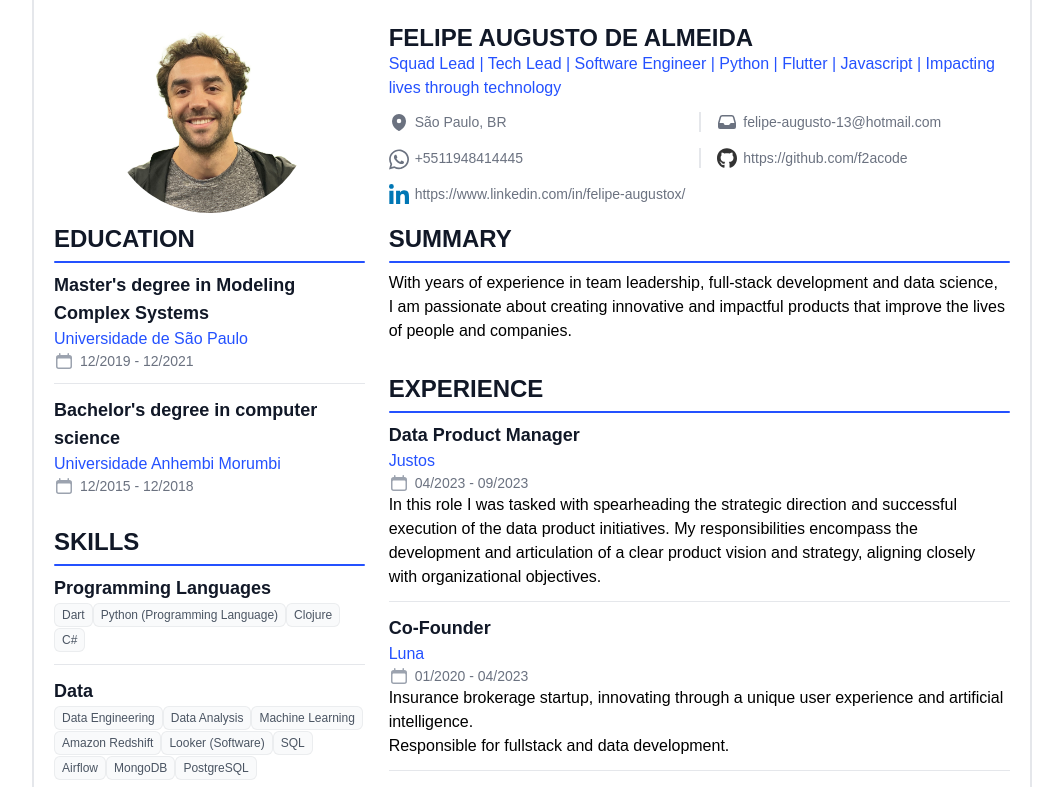
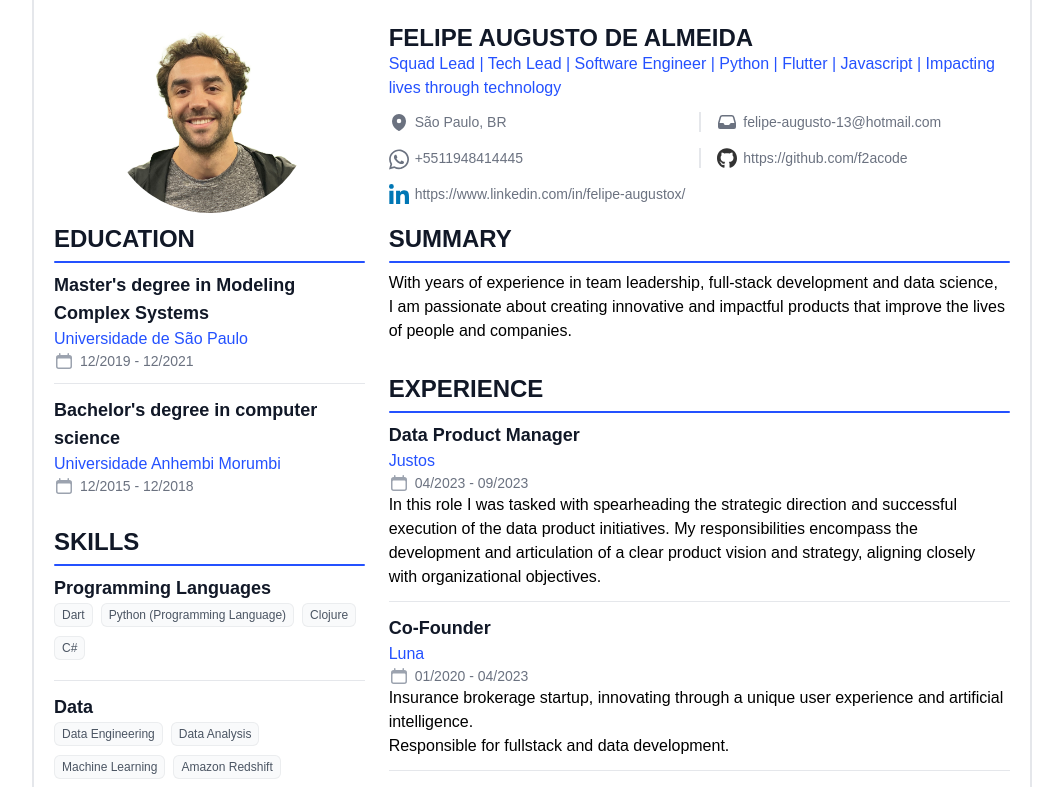
Before and after one commit to f2acode/personal-website, a Next.js app: page /resume in a window 1280 px wide. Shown: the top 787 px of the page, without its empty margins (108-1171 px from the left). Built offline with nearby package versions, Linux system fonts and the light colour scheme.

Commit message:
style: skills spacing

```diff
--- a/src/app/resume/page.tsx
+++ b/src/app/resume/page.tsx
@@ -93,7 +93,7 @@
                   {category.skills.map((skill, index) => (
                     <span
                       key={index}
-                      className="inline-flex items-center rounded-md bg-gray-50 px-2 py-1 text-xs font-medium text-gray-600 ring-1 ring-inset ring-gray-500/10"
+                      className="inline-flex items-center rounded-md bg-gray-50 px-2 mr-2 mb-2 py-1 text-xs font-medium text-gray-600 ring-1 ring-inset ring-gray-500/10"
                     >
                       {skill}
                     </span>
```
